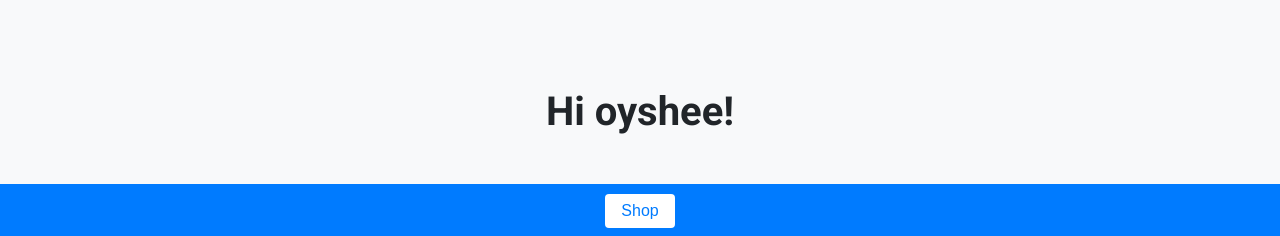
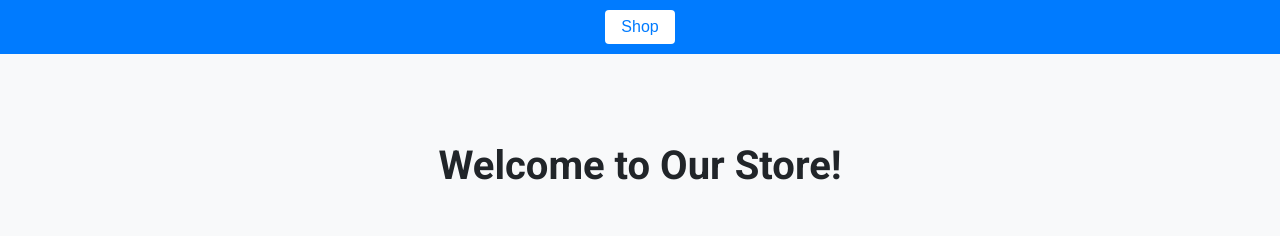
Before and after one commit to sa-if/ecom, a plain HTML site: page index.html in a window 1280 px wide. Shown: the top 236 px of the page. Drawn offline with Linux system fonts and the light colour scheme.

Commit message:
Update index.html

```diff
--- a/index.html
+++ b/index.html
@@ -3,7 +3,6 @@
 <head>
   <meta charset="UTF-8">
   <title>Modern E-commerce Store</title>
-  <h1>Hi oyshee!</h1>
   <link rel="preconnect" href="https://fonts.googleapis.com">
   <link rel="preconnect" href="https://fonts.gstatic.com" crossorigin>
   <link href="https://fonts.googleapis.com/css2?family=Roboto:wght@400;500;700&display=swap" rel="stylesheet">
```
